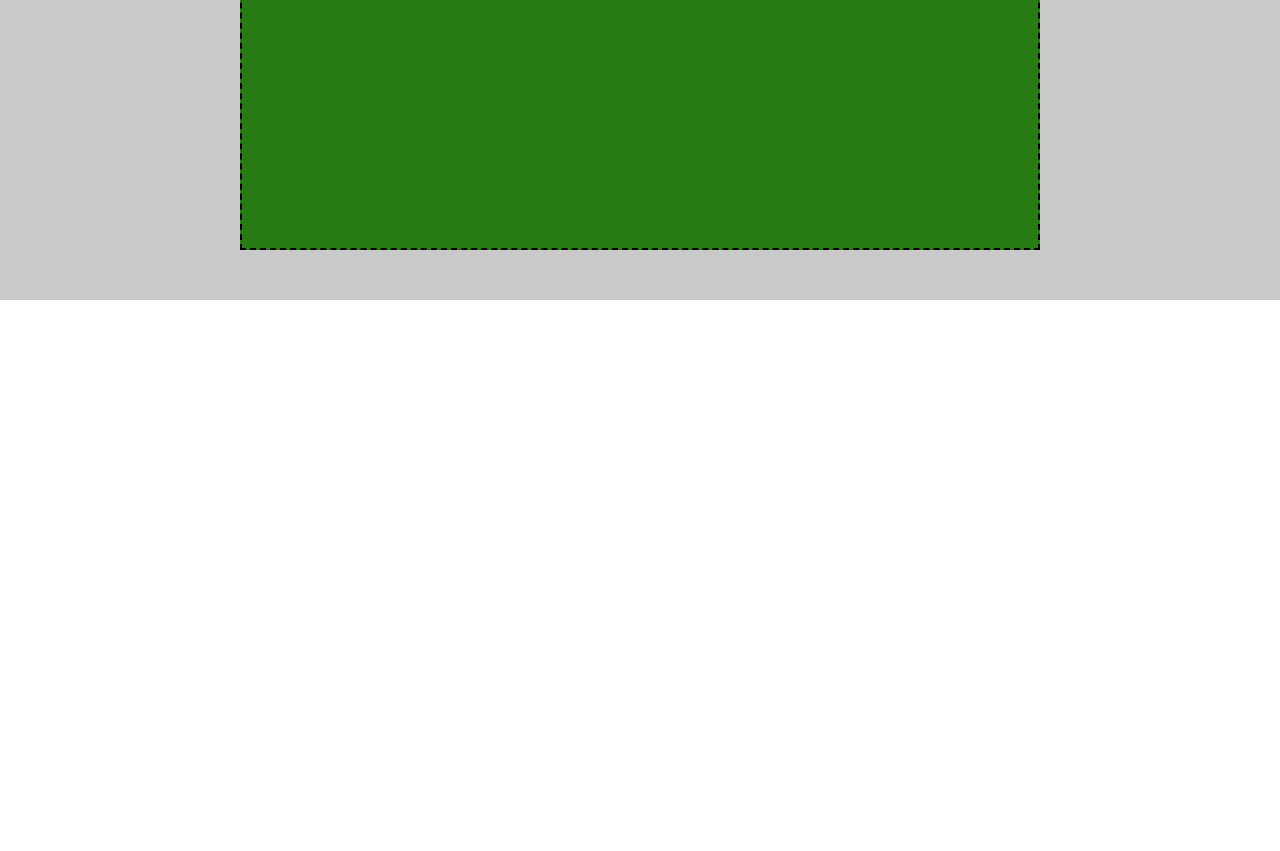
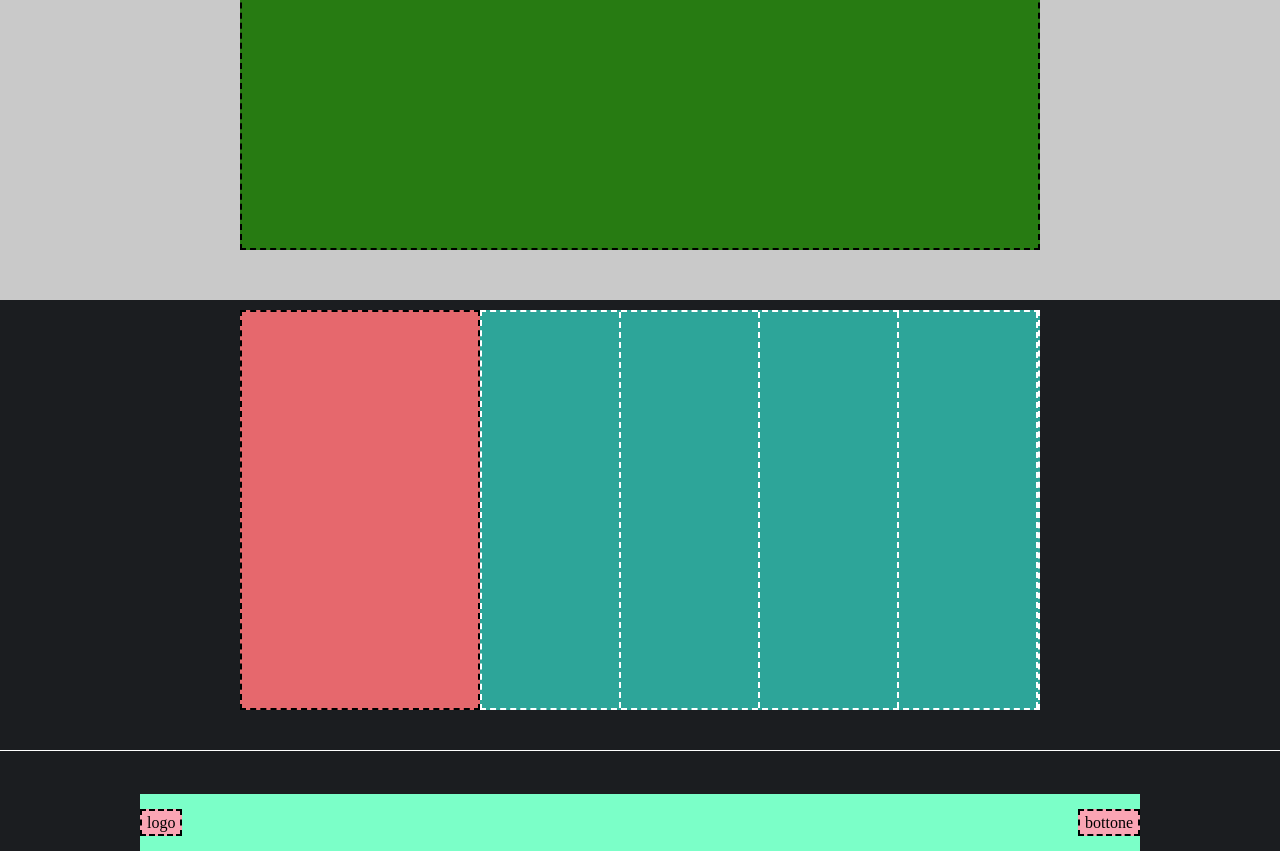
Before and after one commit to mihaipaulorban/htmlcss-struttura-discord, a plain HTML site: page index.html in a window 1280 px wide. Shown: the part 2570-3421 px from the top of the page. Before the commit the page ends 2870 px from the top, so only its background shows below. Drawn offline with Linux system fonts and the light colour scheme.

Commit message:
feat: footer e readme

```diff
--- a/css/style.css
+++ b/css/style.css
@@ -131,13 +131,72 @@ DEBUG
     flex-direction: row-reverse;
 }
 
+.debug .sezione-foot {
+    background-color: #1b1d20;
+    height: 450px;
+    width: 100%;
+    display: flex;
+    justify-content: center;
+    align-items: center;
+}
+
+.debug .sezione-colonne {
+    width: 800px;
+    height: 400px;
+    display: flex;
+    align-self: flex-start;
+    margin-top: 10px;
+    margin-bottom: 1px;
+}
+
+.debug .colonna-main {
+    width: 30%;
+    background-color: #e6686d;
+    border: black dashed 2px;
+}
+
+.debug .insieme-colonne {
+    width: 70%;
+    background-color: #2da599;
+    border: white dashed 2px;
+    display: flex;
+}
+
+.debug .colonna-second {
+    border-right: dashed white 2px;
+    width: 25%;
+}
+
+.debug .fine-foot {
+    background-color: #1b1d20;
+    height: 100px;
+    width: 100%;
+}
+
+.debug .menu-foot {
+    width: 1000px;
+    background-color: #7bffc8;
+    height: auto;
+    }
+
+.debug .menu-foot div:first-child{
+    background-color: #faa5b4;
+    border: dashed black 2px;
+    padding: 2.5px 5px;
+}
+
+.debug .menu-foot div:last-child{
+    background-color: #faa5b4;
+    border: dashed black 2px;
+    padding: 2.5px 5px;
+}
 /*
 *********
 COMMON
 *********
 */
 
-.header-top,.header-bottom,.sezione,.container,.sezione-2 {
+.header-top,.header-bottom,.sezione,.container,.sezione-2,.sezione-foot{
     display: flex;
 }
 
@@ -168,3 +227,24 @@ header {
 MAIN
 *********
 */
+
+
+/*
+*********
+FOOTER
+*********
+*/
+
+.fine-foot {
+display: flex;
+justify-content: center;
+align-items: flex-end;
+margin-top: 1px;
+}
+
+.menu-foot {
+    display: flex;
+    justify-content: space-between;
+    align-items: center;
+    padding: 15px 0;
+    }
--- a/index.html
+++ b/index.html
@@ -76,5 +76,31 @@
 
   <!-- /parte principale -->
 
+  <div>
+    <!-- prima sezione footer -->
+    <div class="sezione-foot">
+
+        <div class="sezione-colonne">
+            <div class="colonna-main"></div>
+            <div class="insieme-colonne">
+                <div class="colonna-second"></div>
+                <div class="colonna-second"></div>
+                <div class="colonna-second"></div>
+                <div class="colonna-second"></div>
+            </div>
+        </div>
+
+    </div>
+    <!-- /prima sezione footer -->
+    </div>
+
+    <!-- menu footer  -->
+    <footer class="fine-foot">
+        <nav class="menu-foot">
+            <div>logo</div>
+            <div>bottone</div>
+        </nav>
+    </footer>
+    <!-- /menu footer  -->
 </body>
 </html>
```
Also changed, not shown: 1 other file.
